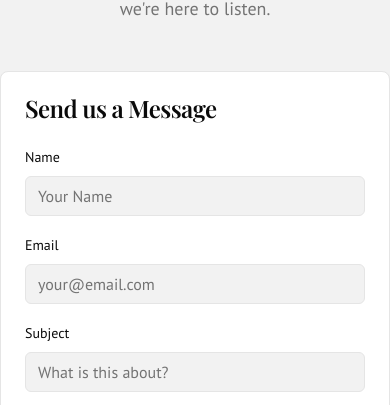
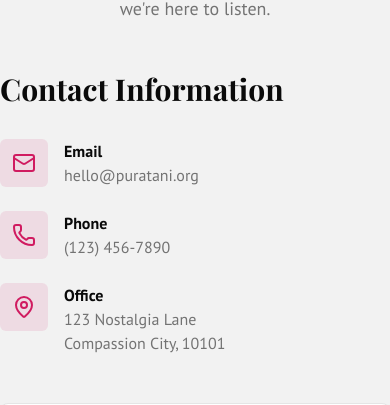
Before and after one commit to Codepata/puratani_web, a Next.js app: page /contact in a window 390 px wide. Shown: the part 245-650 px from the top of the page. Built offline with nearby package versions, Linux system fonts and the light colour scheme; no server answers; a web font is replaced by a local one.

Commit message:
in mobile version alignment is so bad so you fix ui for mobiles

```diff
--- a/src/app/admin/layout.tsx
+++ b/src/app/admin/layout.tsx
@@ -17,6 +17,7 @@ import Link from 'next/link';
 import { usePathname, useRouter } from 'next/navigation';
 import { useEffect } from 'react';
 import { useAuth } from '@/firebase';
+import { Button } from '@/components/ui/button';
 
 const AdminLayout = ({ children }: { children: React.ReactNode }) => {
   const pathname = usePathname();
--- a/src/app/contact/page.tsx
+++ b/src/app/contact/page.tsx
@@ -17,7 +17,7 @@ export default function ContactPage() {
         </div>
 
         <div className="grid md:grid-cols-2 gap-12">
-          <div>
+          <div className="order-2 md:order-1">
             <Card>
               <CardHeader>
                 <CardTitle className="font-headline">Send us a Message</CardTitle>
@@ -48,7 +48,7 @@ export default function ContactPage() {
             </Card>
           </div>
 
-          <div className="space-y-8">
+          <div className="order-1 md:order-2 space-y-8">
             <h2 className="font-headline text-3xl font-bold">Contact Information</h2>
             <div className="space-y-6">
               <div className="flex items-start gap-4">
--- a/src/app/profile/page.tsx
+++ b/src/app/profile/page.tsx
@@ -54,17 +54,17 @@ export default function ProfilePage() {
     <div className="bg-background">
       <div className="container py-16 md:py-24">
         <div className="max-w-4xl mx-auto">
-          <div className="flex flex-col md:flex-row items-center gap-6 md:gap-8 mb-12">
+          <div className="flex flex-col items-center gap-6 mb-12 text-center md:flex-row md:text-left md:gap-8">
             <Avatar className="h-24 w-24 md:h-32 md:w-32 border-4 border-card">
               {user.photoURL && <AvatarImage src={user.photoURL} alt={user.displayName || 'User'} />}
               <AvatarFallback className="text-4xl">{getInitials(user.displayName)}</AvatarFallback>
             </Avatar>
-            <div className="text-center md:text-left">
+            <div className="flex-grow">
               <h1 className="font-headline text-4xl font-bold">{user.displayName || 'Anonymous User'}</h1>
               <p className="text-muted-foreground mt-1">{user.email}</p>
               {user.metadata.creationTime && <p className="text-sm text-muted-foreground mt-2">Member since {formatDate(new Date(user.metadata.creationTime))}</p>}
             </div>
-            <div className="md:ml-auto flex gap-2">
+            <div className="flex flex-col w-full sm:w-auto sm:flex-row gap-2 mt-4 md:mt-0">
               <Button variant="outline" size="sm" disabled>
                 <Edit className="mr-2 h-4 w-4" />
                 Edit Profile
```
